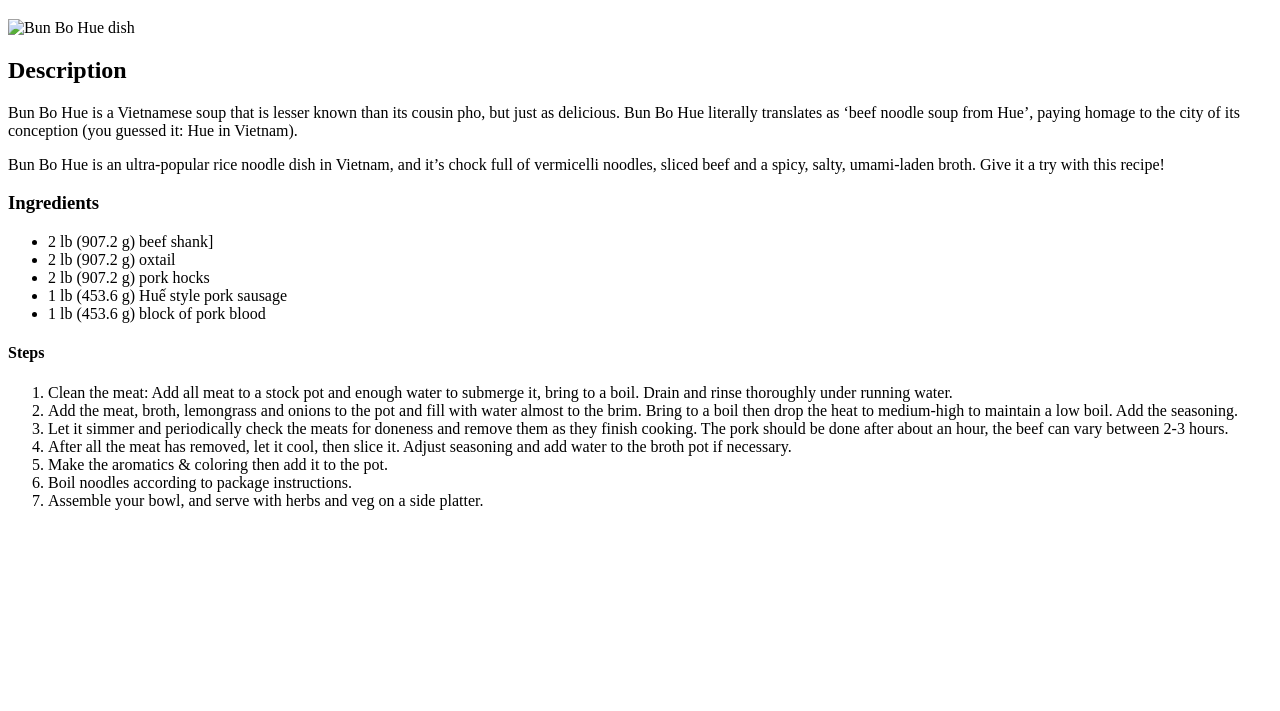
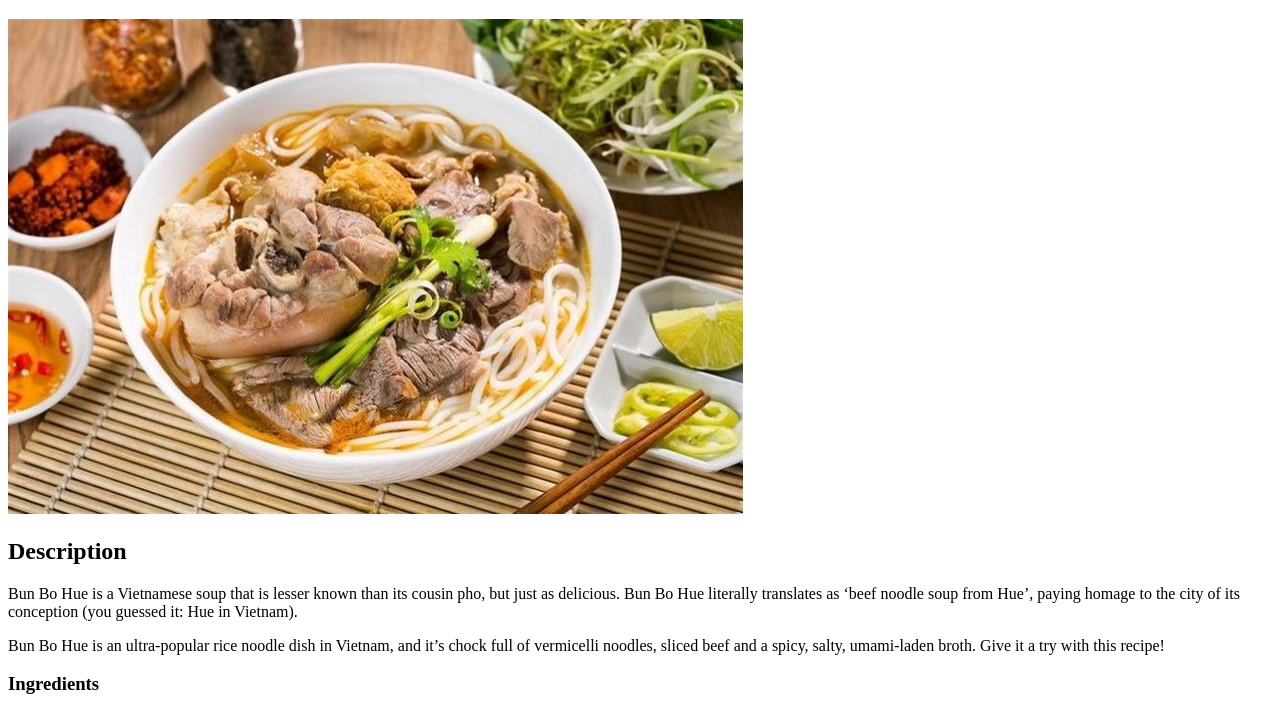
Before and after one commit to phuoc-stack/odin-recipes, a plain HTML site: page recipes/bunbohue.html in a window 1280 px wide. Shown: the part 61-772 px from the top of the page. Drawn offline with Linux system fonts and the light colour scheme.

Commit message:
Update bunbohue.html

```diff
--- a/recipes/bunbohue.html
+++ b/recipes/bunbohue.html
@@ -7,7 +7,7 @@
 </head>
 <body>
     <h1>Bun Bo Hue</h1>
-    <img src="./recipes/bunbohue.jpg" alt="Bun Bo Hue dish">
+    <img src="./bunbohue.jpg" alt="Bun Bo Hue dish">
     <h2>Description</h2>
     <p>Bun Bo Hue is a Vietnamese soup that is lesser known than its cousin pho, but just as delicious. Bun Bo Hue literally translates as ‘beef noodle soup from Hue’, paying homage to the city of its conception (you guessed it: Hue in Vietnam).</p>
     <p>Bun Bo Hue is an ultra-popular rice noodle dish in Vietnam, and it’s chock full of vermicelli noodles, sliced beef and a spicy, salty, umami-laden broth. Give it a try with this recipe!</p>
```
